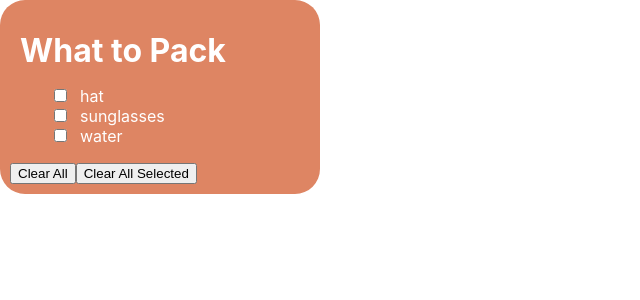
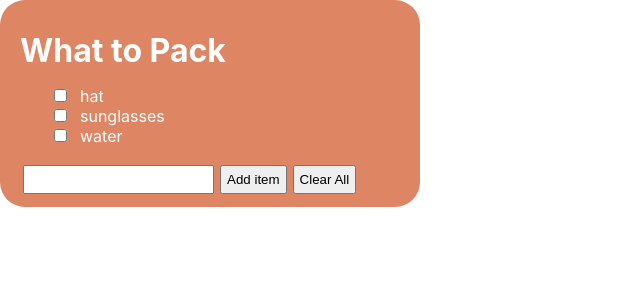
Before and after one commit to elijahmuraoka/ReactToDoList, a React (Create React App) app: page / in a window 1280 px wide. Shown: the top 300 px of the page, without its empty margins (0-640 px from the left). Built offline with nearby package versions, Linux system fonts and the light colour scheme.

Commit message:
exercise 5 and 6

```diff
--- a/src/App.js
+++ b/src/App.js
@@ -1,4 +1,4 @@
-import Checklist from './components/Checklist.solution'
+import Checklist from './components/Checklist'
 function App() {
   return (
     <div>
--- a/src/components/Checklist.js
+++ b/src/components/Checklist.js
@@ -1,15 +1,16 @@
 import '../styles/global.css'
+import { useState } from "react";
 
 function Checklist() {
     // Exercise 4:
-    // use the useState hook to replace the checklist array
+    // use the useState hook to replace the checklist array, hint, each item will require key
     // Exercise 5:
     // enable button to clear all elements
     // Exercise 6:
     // add items to the checklist
-    // Exercise 7:
-    // enable button to clear selected elements
     const checkList = ["hat", "sunglasses", "water"];
+
+    const [inputVal, setInputVal] = useState("");
     return (
         <div className="checklist-card">
             <h1 className="list-header">What to Pack</h1>
@@ -21,6 +22,19 @@ function Checklist() {
                     </div>
                 ))}
             </ul>
+            <div className="buttons-panel">
+                <input className="inputs" value={inputVal} onChange={(e) => setInputVal(e.target.value)} />
+                <button
+                    className="inputs"
+                //onClick={}
+                >
+                    Add item
+                </button>
+                <button
+                    className="inputs"
+                //onClick={}
+                >Clear All</button>
+            </div>
         </div>
     );
 }
--- a/src/components/Checklist.solution.js
+++ b/src/components/Checklist.solution.js
@@ -1,5 +1,6 @@
 import '../styles/global.css'
 import { useState } from "react";
+import { nanoid } from "nanoid";
 
 function Checklist() {
     // note a unique id would be better
@@ -8,30 +9,37 @@ function Checklist() {
         { id: "1", item: "sunglasses" },
         { id: "2", item: "water" }
     ]);
-    // const handleCheck = (event) => {
-    //     var updatedList = [...checked];
-    //     if (event.target.checked) {
-    //       updatedList = [...checked, event.target.value];
-    //     } else {
-    //       updatedList.splice(checkList.indexOf(event.target.value), 1);
-    //     }
-    //     setCheckList(updatedList);
-    //   };
+    const [inputVal, setInputVal] = useState("");
+
 
     return (
         <div className="checklist-card">
             <h1 className="list-header">What to Pack</h1>
             <ul >
-                {checkList.map((item) => (
-                    <div key={item.index}>
-                        <input value={item.item} type="checkbox" />
+                {checkList.map((item, index) => (
+                    <div key={item.id}>
+                        <input value={item.id} type="checkbox" />
                         <span className="list-item">{item.item}</span>
                     </div>
                 ))}
             </ul>
-            <div>
-                <button onClick={() => setCheckList([])}>Clear All</button>
-                <button>Clear All Selected</button>
+
+            <div className="buttons-panel">
+                <input className="inputs" value={inputVal} onChange={(e) => setInputVal(e.target.value)} />
+                <button
+                    className="inputs"
+                    onClick={() => {
+                        setCheckList((prevCheckList) => {
+                            return prevCheckList.concat([{ id: nanoid(), item: inputVal }]);
+                        });
+                        setInputVal("");
+                    }}
+                >
+                    Add item
+                </button>
+                <button
+                    className="inputs"
+                    onClick={() => setCheckList([])}>Clear All</button>
             </div>
         </div>
     );
--- a/src/styles/global.css
+++ b/src/styles/global.css
@@ -3,7 +3,7 @@
     display: flex;
     flex-direction: column;
     background-color: #DE8563;
-    width: 300px;
+    width: 400px;
     left: 25vw;
     top: 18vh;
     border-radius: 25px;
@@ -20,6 +20,11 @@
     margin-left: 10px;
 }
 
-.test {
-    background-color: orange;
+.inputs {
+    padding: 5px;
+    margin: 3px;
 }
+
+.buttons-panel {
+    margin-left: 10px;
+}
```
